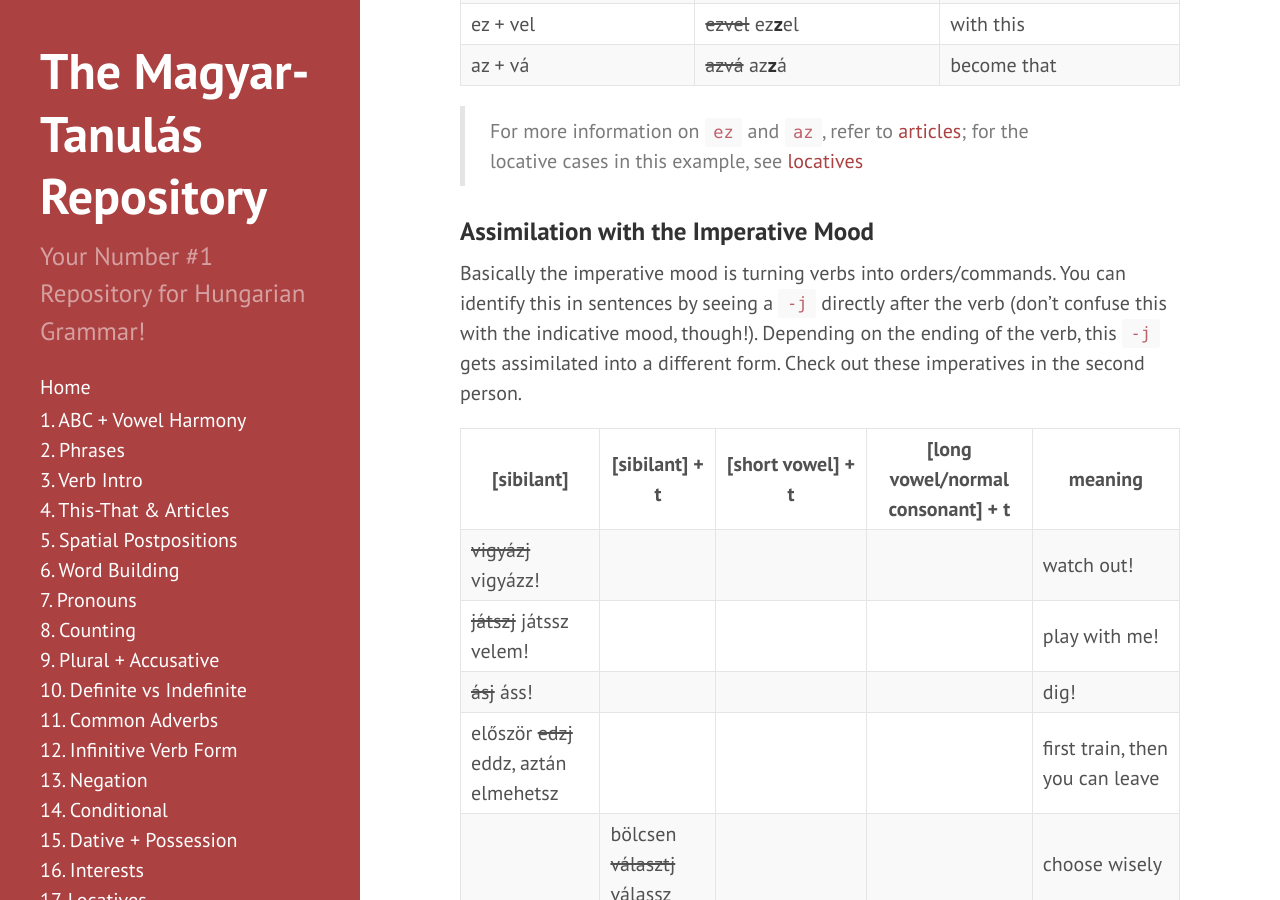
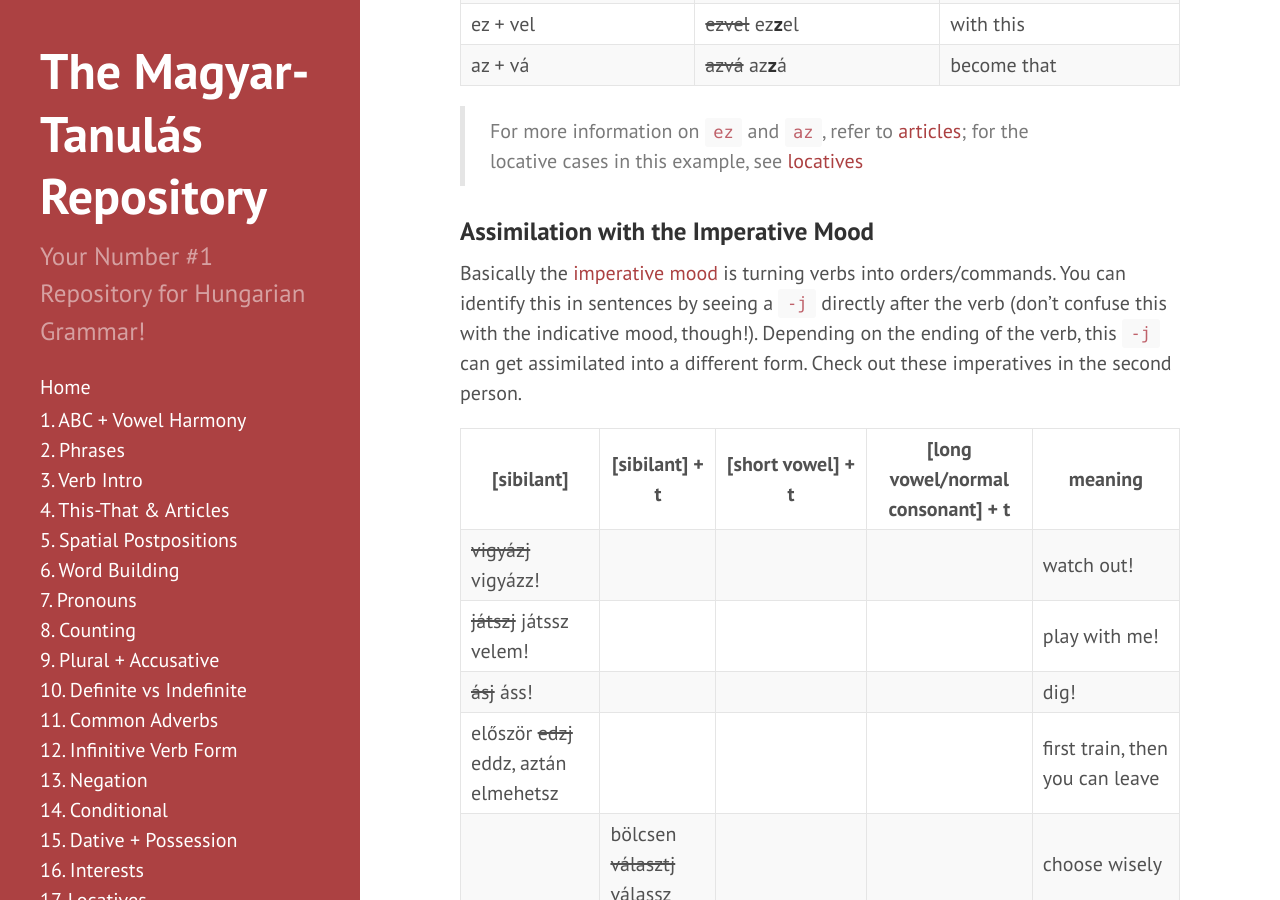
Before and after one commit to Magyartanulas/magyartanulas.github.io, a Jekyll site: the page built from extrastuff.md, in a window 1280 px wide and 900 px high, scrolled down 1943 px. Built offline with Jekyll 4.4.1, drawn with Linux system fonts in a browser that asks for light colours; our own code applies the rules of GitHub Pages for plain Markdown files; comment, search, counter and statistics services are not loaded.

Commit message:
Update extrastuff.md

```diff
--- a/extrastuff.md
+++ b/extrastuff.md
@@ -62,7 +62,7 @@ Another scenario in which **consonant assimilation** occurs in Hungarian is with
 
 ### Assimilation with the Imperative Mood
 
-Basically the imperative mood is turning verbs into orders/commands. You can identify this in sentences by seeing a `-j` directly after the verb (don't confuse this with the indicative mood, though!). Depending on the ending of the verb, this `-j` gets assimilated into a different form. Check out these imperatives in the second person.
+Basically the [imperative mood](https://magyartanulas.github.io/imperative_subjunctive/) is turning verbs into orders/commands. You can identify this in sentences by seeing a `-j` directly after the verb (don't confuse this with the indicative mood, though!). Depending on the ending of the verb, this `-j` can get assimilated into a different form. Check out these imperatives in the second person.
 
 | [sibilant]                             | [sibilant] + t               | [short vowel] + t                           | [long vowel/normal consonant] + t    | meaning                              |
 |----------------------------------------|------------------------------|---------------------------------------------|--------------------------------------|--------------------------------------|
```
